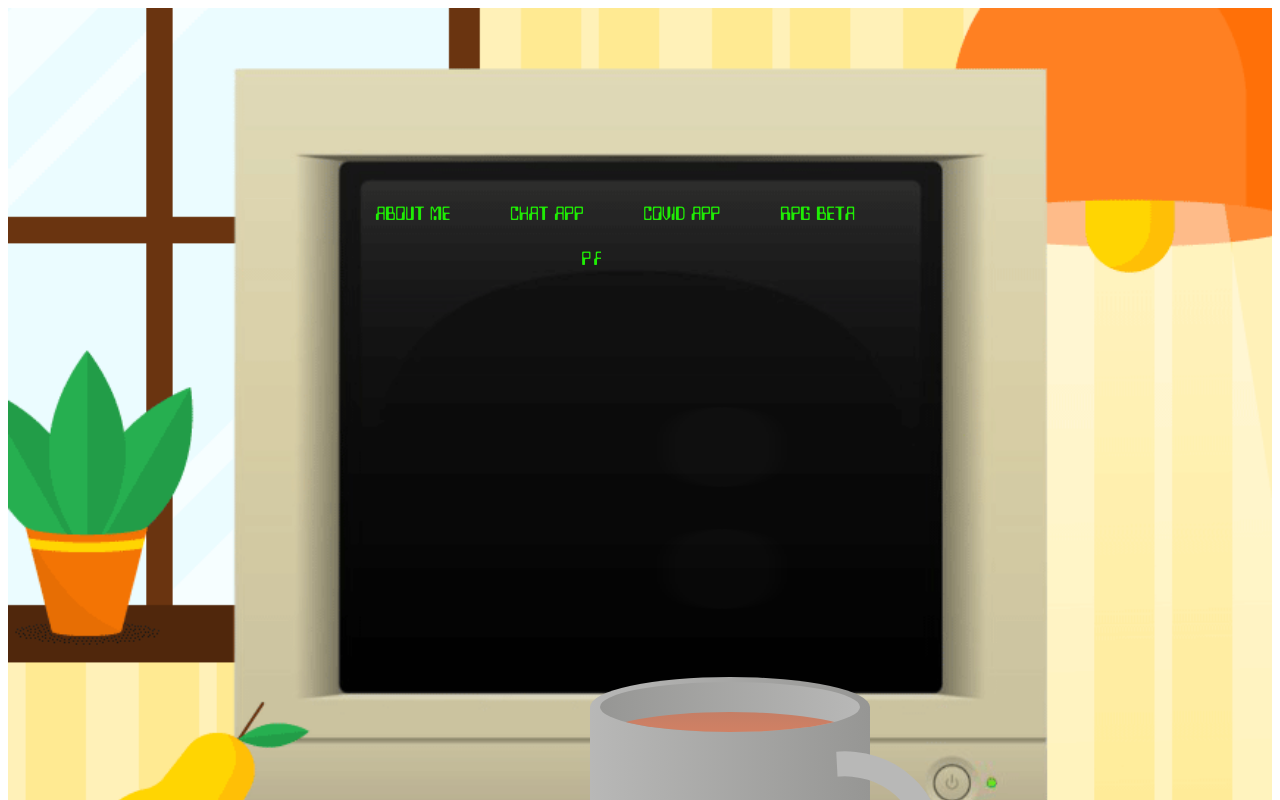
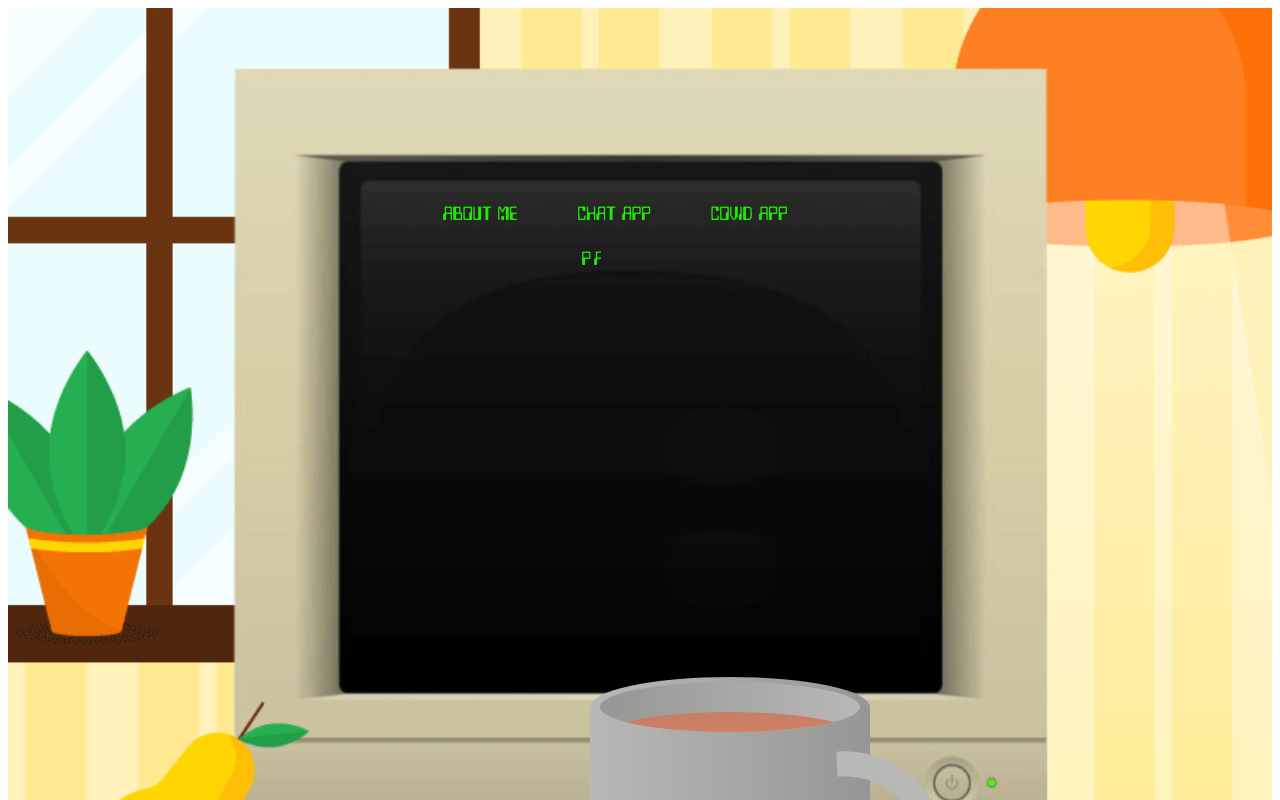
Before and after one commit to richieike/next_portfolio, a Next.js app: page /Keyboard in a window 1280 px wide. Shown: the top 800 px of the page. Built offline with nearby package versions, Linux system fonts and the light colour scheme; no server answers; grey boxes are pictures that could not be loaded.

Commit message:
Update Nav.js

```diff
--- a/components/Nav.js
+++ b/components/Nav.js
@@ -13,16 +13,16 @@ const Nav = ({rollover, stop}) => {
     const [isAboutMe, setIsAboutMe] = useState(false);
     const [isChatApp, setIsChatApp] = useState(false);
     const [isCovidApp, setIsCovidApp] = useState(false);
-    const [isRpgGame, setIsRpgGame] = useState(false);
 
 
-    //
+
+    // used for conditional rendering
     const onAboutMeClick  = useCallback( (e) =>{
        setIsHome(false);
         setIsAboutMe(true);
         setIsChatApp(false);
         setIsCovidApp(false);
-        setIsRpgGame(false);
+
     }, []);
 
     const onHomeClick  = useCallback( (e) =>{
@@ -30,7 +30,7 @@ const Nav = ({rollover, stop}) => {
         setIsAboutMe(false);
         setIsChatApp(false);
         setIsCovidApp(false);
-        setIsRpgGame(false);
+
     }, []);
 
     const onChatAppClick  = useCallback( (e) =>{
@@ -38,7 +38,7 @@ const Nav = ({rollover, stop}) => {
         setIsAboutMe(false);
         setIsChatApp(true);
         setIsCovidApp(false);
-        setIsRpgGame(false);
+
     }, []);
 
     const onCovidAppClick  = useCallback( (e) =>{
@@ -46,16 +46,10 @@ const Nav = ({rollover, stop}) => {
         setIsAboutMe(false);
         setIsChatApp(false);
         setIsCovidApp(true);
-        setIsRpgGame(false);
+
     }, []);
 
-    const onRpgGameClick  = useCallback( (e) =>{
-        setIsHome(false);
-        setIsAboutMe(false);
-        setIsChatApp(false);
-        setIsCovidApp(false);
-        setIsRpgGame(true);
-    }, []);
+
 
     return (
         <>
@@ -133,22 +127,7 @@ const Nav = ({rollover, stop}) => {
                  </li>
 
              </ul>):(null)}
-             {!isRpgGame?(<ul >
-                 <li onMouseEnter ={() => {
-                     setIsHovering(true);
-                      rollover();
-                     }}
-                     onMouseLeave ={() => {
-                         setIsHovering(false);
-                          stop();
-                         }}
 
-                 >
-                     <nav onClick = {onRpgGameClick}><Link scroll={false} href = '/rpggame'>RPG Beta </Link> </nav>
-
-                 </li>
-
-             </ul>):(null)}
         </nav>
         </>
 
```
